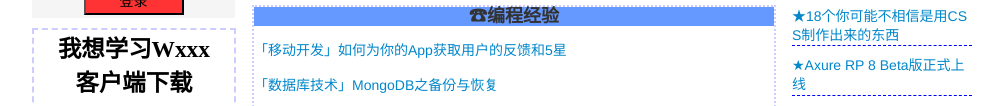
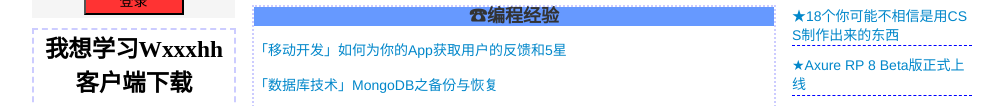
Before and after one commit to clang1995/first, a plain HTML site: page Home.html in a window 1280 px wide. Shown: the part 581-687 px from the top of the page, without its empty margins (138-1141 px from the left). Drawn offline with Linux system fonts and the light colour scheme.

Commit message:
first step

```diff
--- a/Home.html
+++ b/Home.html
@@ -200,7 +200,7 @@ addLoadEvent(iFocusChange);
             </form>
        </div>
           <div id="left2">
-                  <h3>我想学习Wxxx </h3>
+                  <h3>我想学习Wxxxhh </h3>
                   <h3>客户端下载</h3>
                   <p><br/>
                     <img src="images/Image 1_副本.png" width="103" height="40" align="middle" /></p>
```
